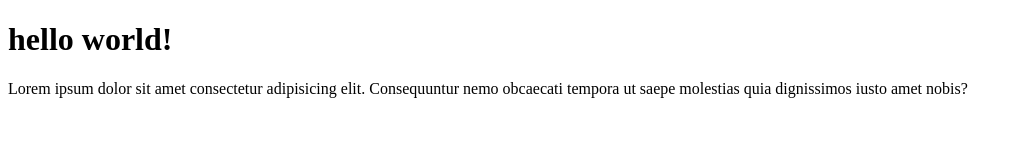
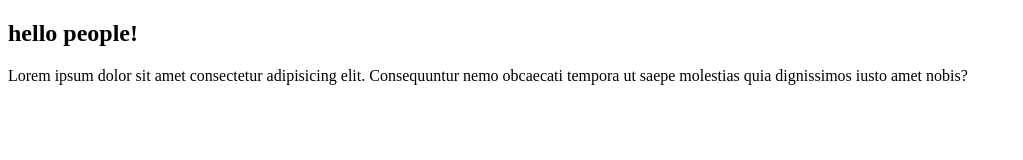
Before and after one commit to Abdallah-Nagi/hello-world, a plain HTML site: page index.html in a window 1280 px wide. Shown: the whole page, without its empty margins (0-1023 px from the left). Drawn offline with Linux system fonts and the light colour scheme.

Commit message:
Edited heading

```diff
--- a/index.html
+++ b/index.html
@@ -7,7 +7,7 @@
     <title>hello</title>
   </head>
   <body>
-    <h1>hello world!</h1>
+    <h2>hello people!</h2>
     <p>
       Lorem ipsum dolor sit amet consectetur adipisicing elit. Consequuntur nemo
       obcaecati tempora ut saepe molestias quia dignissimos iusto amet nobis?
```
